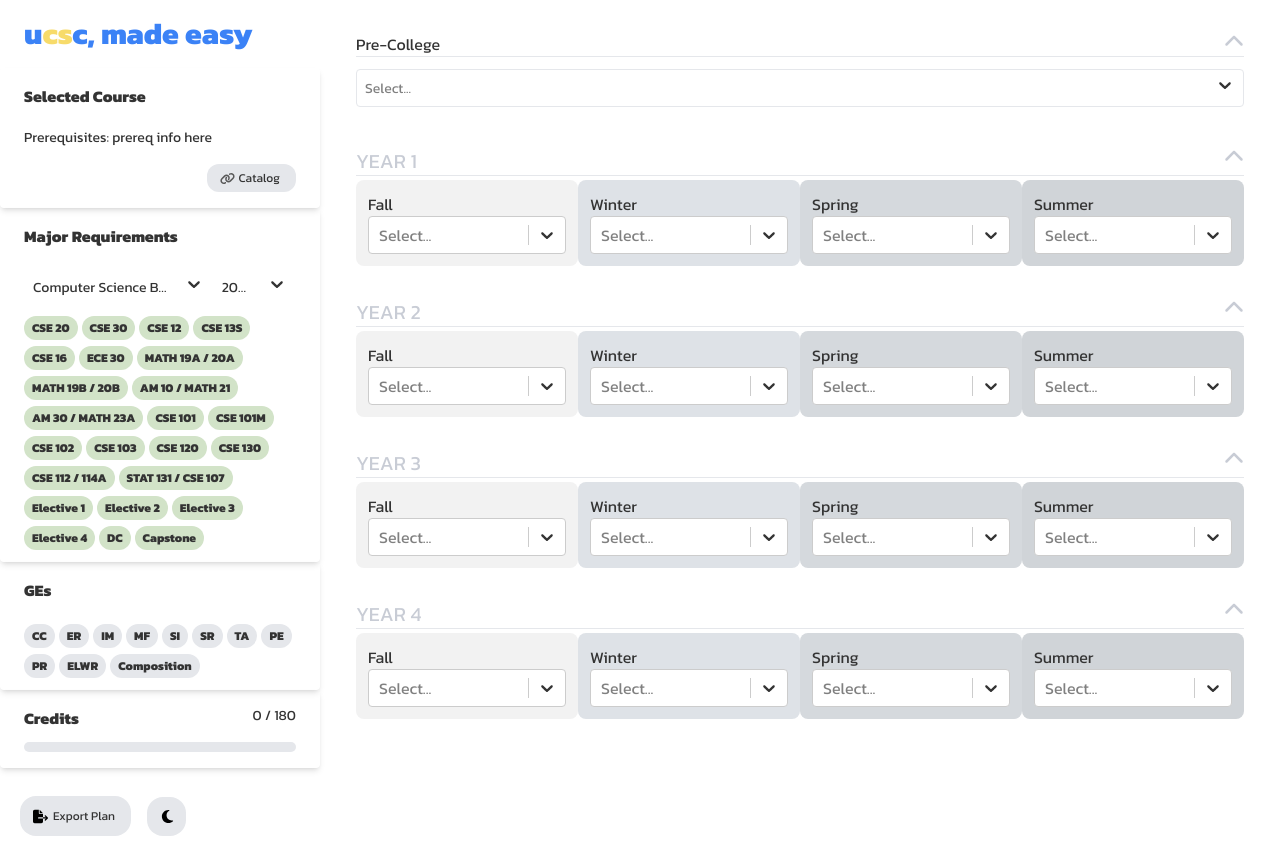
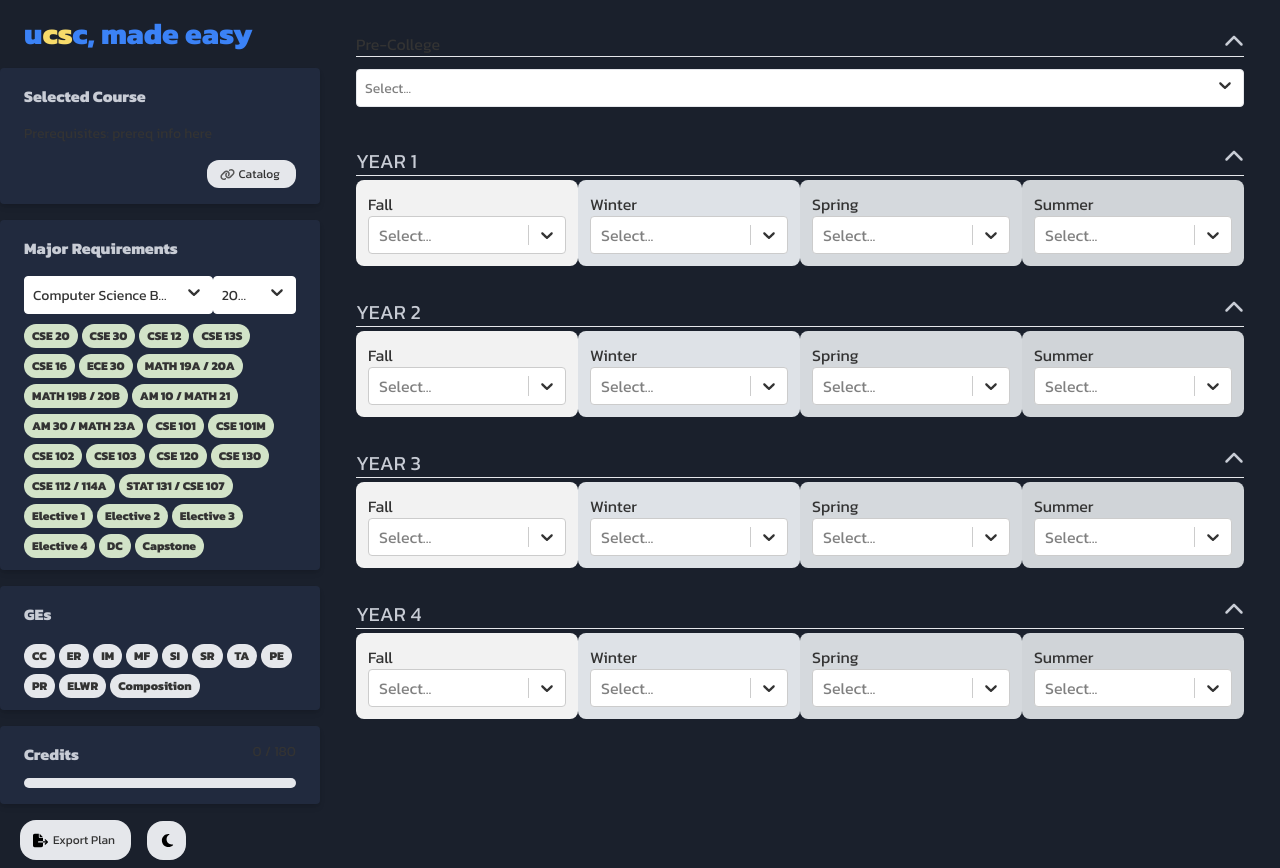
Before and after one commit to nhi1e/ucsc-made-easy-frontend, a React (Vite) app: page / in a window 1280 px wide. Before the commit the page ends 844 px from the top, so only its background shows below. Built offline with nearby package versions, Linux system fonts and the light colour scheme.

Commit message:
skittles

```diff
--- a/src/App.jsx
+++ b/src/App.jsx
@@ -56,7 +56,7 @@ export default function App() {
   const [apCredit, setAPCredit] = useState([]);
 
   return (
-    <>
+    <div className="flex bg-black-dark2 min-h-screen text-white">
       <div className="flex">
         <Right satisfied={satisfied} />
         <Left
@@ -69,6 +69,6 @@ export default function App() {
           setAPCredit={setAPCredit}
         />
       </div>
-    </>
+    </div>
   );
 }
--- a/src/components/Credits.jsx
+++ b/src/components/Credits.jsx
@@ -1,9 +1,9 @@
 export default function Credits({ satisfied }) {
   return (
-    <div className="max-w-sm rounded overflow-hidden shadow-md">
+    <div className="bg-black-dark1 max-w-sm rounded overflow-hidden shadow-md">
       <div className="px-6 py-4 ">
         <div className="flex justify-between mb-1">
-          <div className="font-bold text-ml mb-2">Credits</div>
+          <div className="font-bold text-gray-dark text-ml mb-2">Credits</div>
           <span
             className={`text-sm font-medium `}
             // ${colorMode === "dark" ? "text-white" : "text-black"}
--- a/src/components/GE.jsx
+++ b/src/components/GE.jsx
@@ -2,11 +2,11 @@ import ge from "/src/data/GE.js";
 
 export default function GE({ satisfied }) {
   return (
-    <div className="max-w-sm rounded overflow-hidden shadow-md">
+    <div className="bg-black-dark1 max-w-sm mb-4 rounded overflow-hidden shadow-md">
       <div className="px-6 py-4">
-        <div className="font-bold text-ml mb-0.25">GEs</div>
+        <div className="font-bold text-gray-dark text-ml mb-0.25">GEs</div>
       </div>
-      <div className="px-6 pt-1 pb-2">
+      <div className="px-6 pb-2">
         {ge.map((course, index) => (
           <span
             key={course.value}
--- a/src/components/Info.jsx
+++ b/src/components/Info.jsx
@@ -1,11 +1,13 @@
 import link_icon from "/public/icons/link.svg";
 export default function Info({ satisfied }) {
   return (
-    <div className="max-w-sm rounded overflow-hidden shadow-md">
+    <div className=" bg-black-dark1 mb-4 max-w-sm rounded overflow-hidden shadow-md">
       <div className="px-6 py-4">
-        <div className="font-bold text-ml mb-0.25">Selected Course</div>
+        <div className="font-bold text-gray-dark text-ml mb-0.25">
+          Selected Course
+        </div>
       </div>
-      <div className="px-6 pt-1 pb-2">
+      <div className="px-6  pb-2">
         <p className="text-gray-700 text-sm pb-2">
           Prerequisites: prereq info here
         </p>
--- a/src/components/Major.jsx
+++ b/src/components/Major.jsx
@@ -39,12 +39,14 @@ export default function Major({ satisfied }) {
   };
 
   return (
-    <div className="max-w-sm rounded overflow-hidden shadow-md">
+    <div className="bg-black-dark1 mb-4 max-w-sm rounded overflow-hidden shadow-md">
       <div className="px-6 py-4">
-        <div className="font-bold text-ml mb-0.25">Major Requirements</div>
+        <div className="font-bold text-gray-dark text-ml mb-0.25">
+          Major Requirements
+        </div>
       </div>
 
-      <div className="px-6 pt-1 pb-2">
+      <div className="px-6 pb-2">
         <div className="flex pb-2">
           <Select
             className="basic-single"
--- a/src/components/Right.jsx
+++ b/src/components/Right.jsx
@@ -18,7 +18,7 @@ export default function Right({ satisfied }) {
         <Major satisfied={satisfied} />
         <GE satisfied={satisfied} />
         <Credits satisfied={satisfied} />
-        <div className="flex pl-5 pt-5 pr-5 space-x-4">
+        <div className="flex pl-5 pt-2 pr-5 space-x-4">
           <ExportButton></ExportButton>
           <DarkModeButton></DarkModeButton>
         </div>
--- a/tailwind.config.js
+++ b/tailwind.config.js
@@ -43,6 +43,11 @@ export default {
       },
       white: {
         DEFAULT: "#FFFFFF",
+      },
+      black: {
+        DEFAULT: "#000000",
+        dark1: '#212A3E',
+        dark2:'#1A202C'
       }
 
     }
```
